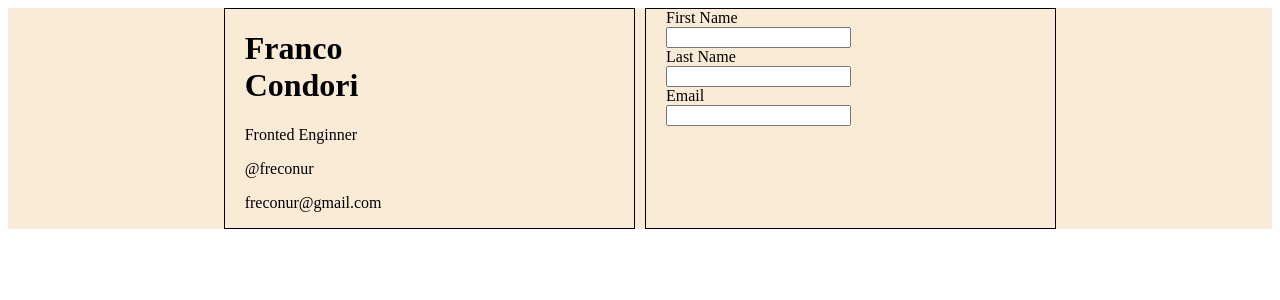
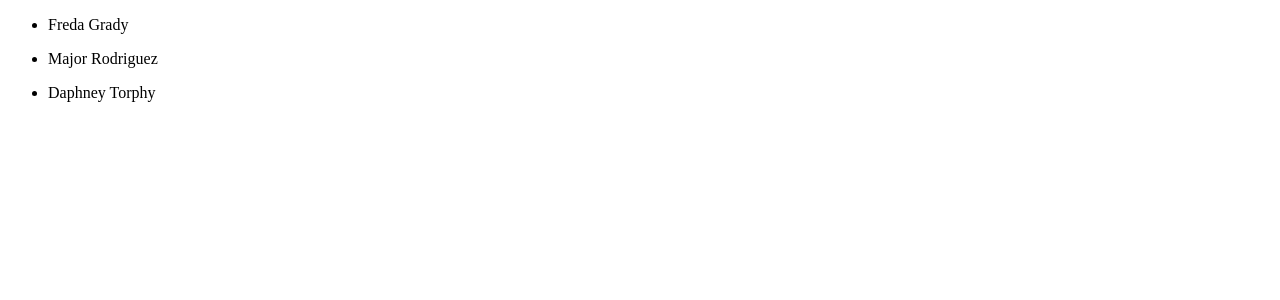
Before and after one commit to freconur/practice-forms-2, a React (Create React App) app: page / in a window 1280 px wide. Shown: the top 300 px of the page. Built offline with nearby package versions, Linux system fonts and the light colour scheme; the HTML template or start-up script is replaced by a standard one.

Commit message:
practica numero 4 de levantamiento de datos

```diff
--- a/src/components/Badge.js
+++ b/src/components/Badge.js
@@ -4,10 +4,10 @@ class Badge extends React.Component {
     render() {
         return (
 					<div>
-						<h1>Franco <br /> Condori</h1>
+						<h1>{this.props.firstName} <br /> {this.props.lastName}</h1>
 						<p>Fronted Enginner</p>
 						<p>@freconur</p>
-						<p>freconur@gmail.com</p>
+						<p>{this.props.email}</p>
 					</div>
         )
     }
--- a/src/components/BadgesForm.js
+++ b/src/components/BadgesForm.js
@@ -1,6 +1,7 @@
 import React from 'react' ;
 
 class BadgesForm extends  React.Component {
+
     render() {
 			return (
 				<div>
@@ -9,19 +10,28 @@ class BadgesForm extends  React.Component {
 								<label>First Name</label> <br />
 								<input
 								type="text"
-								name="fisrtName"></input>
+								name="firstName"
+								onChange={this.props.onChange}
+								value={this.props.formValues.firstName}
+								/>
 								</div>
 							<div>
 								<label>Last Name</label><br />
 								<input
 								type="text"
-								name="lastName"></input>
+								name="lastName"
+								onChange={this.props.onChange}
+								value={this.props.formValues.lastName}
+								/>
 							</div>
 							<div>
 								<label>Email</label><br />
 								<input
 								type="email"
-								name="email"></input>
+								name="email"
+								onChange={this.props.onChange}
+								value={this.props.formValues.email}
+								/>
 							</div>
 						</form>
 				</div>
--- a/src/index.js
+++ b/src/index.js
@@ -3,7 +3,8 @@ import ReactDOM from 'react-dom';
 // import 'bootstrap/dist/css/bootstrap.css'
 import Badge from './components/Badge';
 import App from './pages/App';
+import Badges from './pages/Badges.js'
 
 const container = document.getElementById('app');
 
-ReactDOM.render(<App />, container);
+ReactDOM.render(<Badges />, container);
--- a/src/pages/App.js
+++ b/src/pages/App.js
@@ -3,11 +3,33 @@ import Badge from '../components/Badge';
 import BadgesForm from '../components/BadgesForm';
 import './styles/App.css'
 class App extends React.Component {
+
+state = { form: {}}
+
+  handleChange = e => {
+		this.setState ({
+			form: {
+				...this.state.form,
+				[e.target.name] : e.target.value,
+			}
+		})
+	}
+
     render() {
         return (
             <div className="container">
-                <div className="Badge__container"><Badge /></div>
-                <div className="BadgeForm__container"><BadgesForm /></div>
+                <div className="Badge__container">
+								<Badge
+								firstName={this.state.form.firstName || 'Nombre'}
+								lastName={this.state.form.lastName || 'Apellidos'}
+								email={this.state.form.email || 'email'}
+								/></div>
+                <div className="BadgeForm__container">
+									<BadgesForm
+									onChange={this.handleChange}
+									formValues={this.state.form}
+									/>
+									</div>
             </div>
         )
     }
--- /dev/null
+++ b/src/pages/Badges.js
@@ -0,0 +1,58 @@
+import React from 'react';
+
+
+
+class Badges extends React.Component {
+    state = {
+			data : [
+				{
+					id: "2de30c42-9deb-40fc-a41f-05e62b5939a7",
+					firstName: "Freda",
+					lastName: "Grady",
+					email: "Leann_Berge@gmail.com",
+					jobTitle: "Legacy Brand Director",
+					twitter: "FredaGrady22221-7573",
+					avatarUrl: "https://www.gravatar.com/avatar/f63a9c45aca0e7e7de0782a6b1dff40b?d=identicon"
+				},
+				{
+					id: "d00d3614-101a-44ca-b6c2-0be075aeed3d",
+					firstName: "Major",
+					lastName: "Rodriguez",
+					email: "Ilene66@hotmail.com",
+					jobTitle: "Human Research Architect",
+					twitter: "ajorRodriguez61545",
+					avatarUrl: "https://www.gravatar.com/avatar/d57a8be8cb9219609905da25d5f3e50a?d=identicon"
+				},
+				{
+					id: "63c03386-33a2-4512-9ac1-354ad7bec5e9",
+					firstName: "Daphney",
+					lastName: "Torphy",
+					email: "Ron61@hotmail.com",
+					jobTitle: "National Markets Officer",
+					twitter: "DaphneyTorphy96105",
+					avatarUrl: "https://www.gravatar.com/avatar/e74e87d40e55b9ff9791c78892e55cb7?d=identicon"
+				}
+			]
+		}
+
+    render () {
+        return (
+			<div className="badges__list">
+				<div className="Badges__container">
+					<ul>
+						{this.state.data.map((badge) =>{
+							return (
+							//la etiqueta li debe de tener un props llamado 'key', ya que ayuda a determinar cuando el elemento se vuelve a renderizar, osea si se mantuvo enb la listo o si cambio
+							<li key={badge.id}>
+								<p>{badge.firstName} {badge.lastName}</p>
+							</li>
+							)
+						})}
+					</ul>
+				</div>
+			</div>
+		)
+    }
+}
+
+export default Badges;
```
